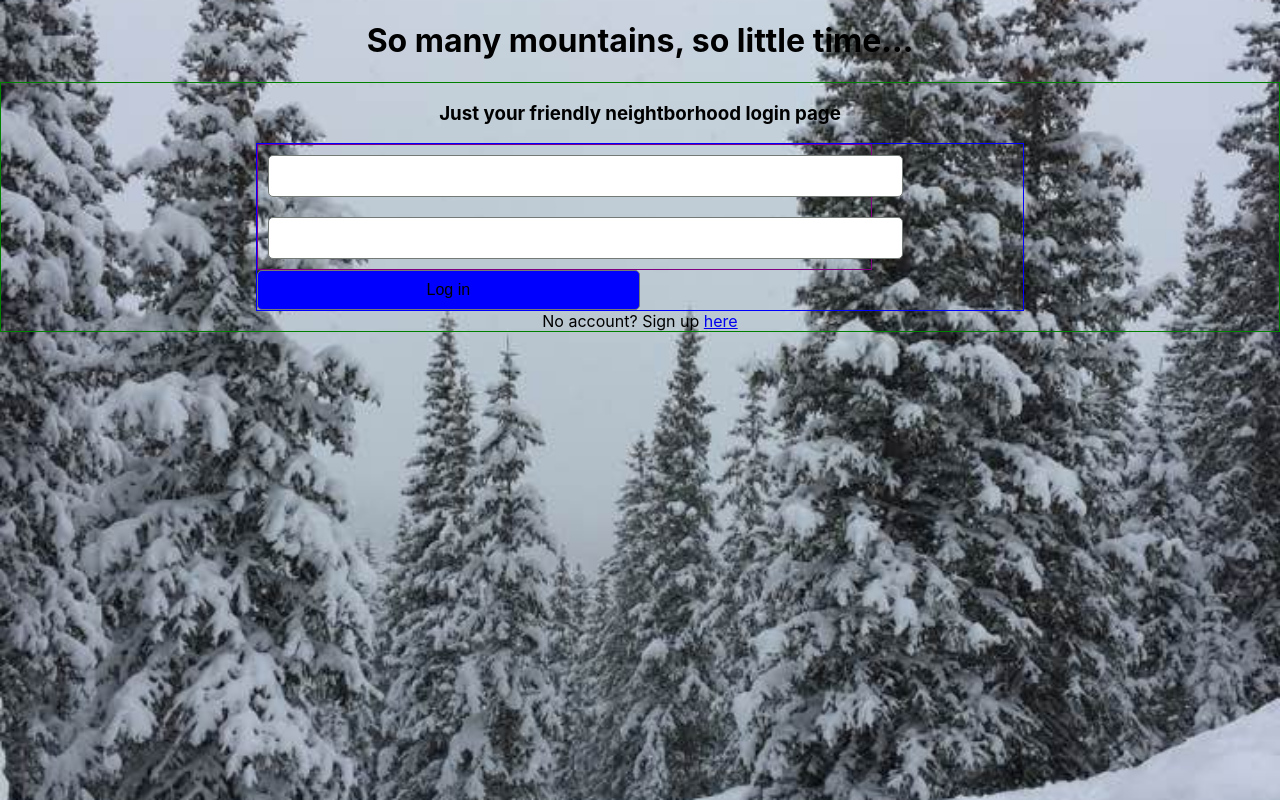
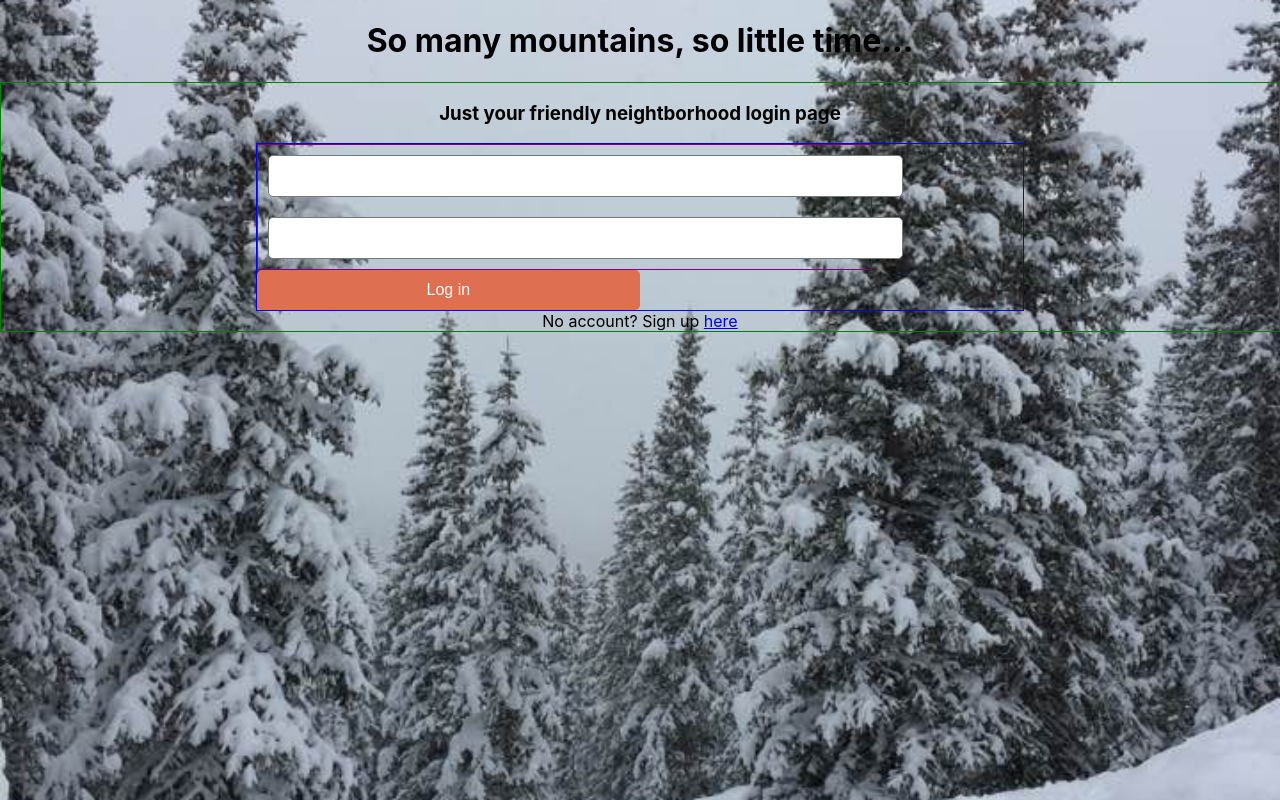
Before and after one commit to JulieGumerman/snowboardy-app, a React (Create React App) app: page / in a window 1280 px wide. Built offline with nearby package versions, Linux system fonts and the light colour scheme.

Commit message:
button-stylings

```diff
--- a/src/App.scss
+++ b/src/App.scss
@@ -1,13 +1,15 @@
 /***********variables ***************/
 $border: #747a76;
+$contrast: #de6f50;
 
 /**********mixins************/
 @mixin button-style {
   border-radius: 5px;
   height: 40px;
-  border: $border 1px solid;
-  background: blue;
+  background: $contrast;
   font-size: 16px;
+  color: white;
+  border: none;
 
 }
 /*************universal**************/
```
